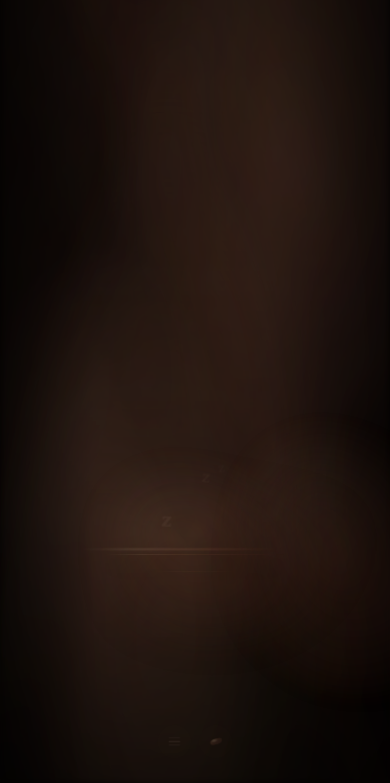
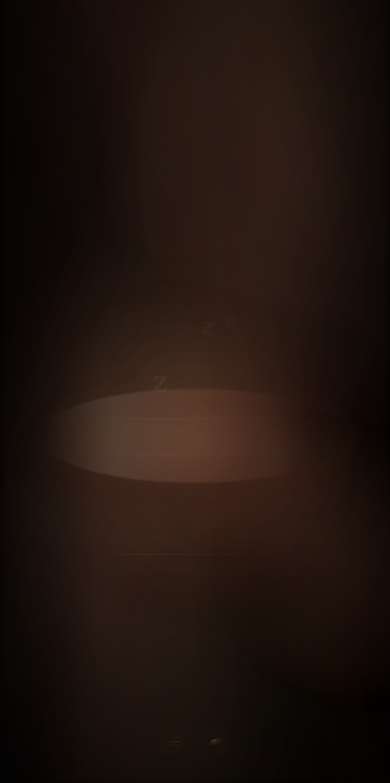
Before and after one commit to nalalalan/sleep.aolabs.io, a website: page index.html in a window 390 px wide. Shown: the part 61-844 px from the top of the page. Drawn offline with Linux system fonts and the light colour scheme.

Commit message:
Center Sleep mobile focal object

```diff
--- a/index.html
+++ b/index.html
@@ -23,7 +23,7 @@
   <link rel="icon" href="./icon.svg" type="image/svg+xml">
   <link rel="apple-touch-icon" href="./icons/apple-touch-icon.png">
   <link rel="manifest" href="./manifest.webmanifest">
-  <link rel="stylesheet" href="./styles.css?v=20260522-drowsy">
+  <link rel="stylesheet" href="./styles.css?v=20260522-dreamfocus">
 </head>
 <body>
   <header class="suite-topbar" aria-label="sleep navigation">
@@ -177,6 +177,6 @@
     </section>
   </main>
 
-  <script src="./app.js?v=20260522-drowsy" defer></script>
+  <script src="./app.js?v=20260522-dreamfocus" defer></script>
 </body>
 </html>
--- a/service-worker.js
+++ b/service-worker.js
@@ -1,4 +1,4 @@
-const CACHE_NAME = "sleep-aolabs-20260522-v8";
+const CACHE_NAME = "sleep-aolabs-20260522-v9";
 
 const APP_SHELL = [
   "./",
--- a/styles.css
+++ b/styles.css
@@ -349,13 +349,13 @@ main {
 .sleep-focus {
   position: absolute;
   left: 50%;
-  bottom: max(12%, calc(84px + env(safe-area-inset-bottom)));
+  top: 62%;
   z-index: 2;
-  width: min(620px, 82vw);
-  height: min(310px, 36vh);
+  width: min(720px, 84vw);
+  height: min(360px, 42vh);
   pointer-events: none;
   opacity: calc((.78 - (var(--shutdown) * .26)) * (1 - (var(--idle-release) * .48)));
-  transform: translateX(-50%) translateY(calc(var(--drowse) * 18px)) scale(calc(1 + (var(--drowse) * .11)));
+  transform: translate(-50%, calc(-50% + (var(--drowse) * 18px))) scale(calc(1 + (var(--drowse) * .11)));
   filter: blur(calc(var(--drowse) * 7px)) saturate(calc(1 - (var(--drowse) * .24)));
   transition: opacity 2.2s ease, filter 2.2s ease, transform 2.2s ease;
   animation: sleepyFloat var(--breath-duration) ease-in-out infinite;
@@ -369,29 +369,51 @@ main {
 }
 
 .focus-haze {
-  inset: 12% 0 0;
-  border-radius: 52% 48% 47% 53% / 56% 44% 56% 44%;
+  inset: 0;
+  border-radius: 52% 48% 47% 53% / 54% 46% 58% 42%;
   background:
-    radial-gradient(ellipse at 50% 58%, rgba(230, 142, 105, .18), transparent 48%),
-    radial-gradient(ellipse at 42% 40%, rgba(248, 210, 165, .08), transparent 32%),
-    radial-gradient(ellipse at 69% 78%, rgba(56, 24, 18, .24), transparent 52%);
-  filter: blur(18px);
-  opacity: calc(.78 - (var(--drowse) * .42));
+    radial-gradient(ellipse at 50% 58%, rgba(230, 142, 105, .24), transparent 50%),
+    radial-gradient(ellipse at 42% 39%, rgba(248, 210, 165, .11), transparent 34%),
+    radial-gradient(ellipse at 70% 78%, rgba(56, 24, 18, .28), transparent 54%);
+  filter: blur(22px);
+  opacity: calc(.9 - (var(--drowse) * .48));
 }
 
 .focus-lid {
   left: 50%;
-  bottom: 38%;
-  width: min(430px, 58vw);
-  height: 2px;
-  border-radius: 999px;
+  top: 54%;
+  width: min(520px, 66vw);
+  height: min(74px, 9vh);
+  border-radius: 50%;
   background:
-    linear-gradient(90deg, transparent, rgba(255, 224, 188, .17) 24%, rgba(218, 134, 98, .2) 52%, transparent 86%);
+    radial-gradient(ellipse at 50% 58%, rgba(255, 218, 180, .09), transparent 56%),
+    linear-gradient(90deg, transparent, rgba(255, 224, 188, .2) 24%, rgba(218, 134, 98, .23) 52%, transparent 86%);
   box-shadow:
     0 0 24px rgba(226, 139, 101, .08),
     0 18px 42px rgba(50, 19, 15, .22);
   opacity: calc(.74 - (var(--drowse) * .42));
-  transform: translateX(-50%) scaleX(calc(1 - (var(--drowse) * .36)));
+  transform: translate(-50%, -50%) scaleX(calc(1 - (var(--drowse) * .3))) scaleY(calc(1 - (var(--drowse) * .18)));
+}
+
+.focus-lid::before,
+.focus-lid::after {
+  content: "";
+  position: absolute;
+  left: 50%;
+  height: 1px;
+  border-radius: 999px;
+  background: linear-gradient(90deg, transparent, rgba(255, 228, 193, .12), rgba(220, 135, 101, .11), transparent);
+  transform: translateX(-50%);
+}
+
+.focus-lid::before {
+  top: 32%;
+  width: 76%;
+}
+
+.focus-lid::after {
+  bottom: 29%;
+  width: 62%;
 }
 
 .sleep-z {
@@ -405,23 +427,23 @@ main {
 }
 
 .sleep-z-a {
-  left: 39%;
-  bottom: 42%;
+  left: 38%;
+  top: 38%;
   font-size: clamp(18px, 4vw, 34px);
   animation-delay: -2s;
 }
 
 .sleep-z-b {
   left: 50%;
-  bottom: 55%;
+  top: 26%;
   font-size: clamp(15px, 3.2vw, 27px);
   opacity: calc((.22 - (var(--drowse) * .13)) * (1 - var(--idle-release)));
   animation-delay: -6s;
 }
 
 .sleep-z-c {
-  left: 58%;
-  bottom: 68%;
+  left: 59%;
+  top: 18%;
   font-size: clamp(12px, 2.5vw, 21px);
   opacity: calc((.15 - (var(--drowse) * .1)) * (1 - var(--idle-release)));
   animation-delay: -9s;
@@ -855,10 +877,10 @@ figcaption {
 @keyframes sleepyFloat {
   0%,
   100% {
-    transform: translateX(-50%) translateY(calc(var(--drowse) * 18px)) scale(calc(.985 + (var(--drowse) * .08)));
+    transform: translate(-50%, calc(-50% + (var(--drowse) * 18px))) scale(calc(.985 + (var(--drowse) * .08)));
   }
   50% {
-    transform: translateX(-50%) translateY(calc(-8px + (var(--drowse) * 22px))) scale(calc(1.025 + (var(--drowse) * .1)));
+    transform: translate(-50%, calc(-50% - 8px + (var(--drowse) * 22px))) scale(calc(1.025 + (var(--drowse) * .1)));
   }
 }
 
@@ -921,9 +943,26 @@ figcaption {
   }
 
   .sleep-focus {
-    bottom: max(15%, calc(88px + env(safe-area-inset-bottom)));
-    width: min(360px, 84vw);
-    height: min(260px, 34vh);
+    top: 58%;
+    width: min(390px, 94vw);
+    height: min(350px, 44vh);
+  }
+
+  .focus-lid {
+    width: min(330px, 78vw);
+    height: min(92px, 11vh);
+  }
+
+  .sleep-z-a {
+    font-size: clamp(22px, 7vw, 32px);
+  }
+
+  .sleep-z-b {
+    font-size: clamp(18px, 5.5vw, 25px);
+  }
+
+  .sleep-z-c {
+    font-size: clamp(14px, 4.4vw, 20px);
   }
 
   .mechanism-grid,
```
